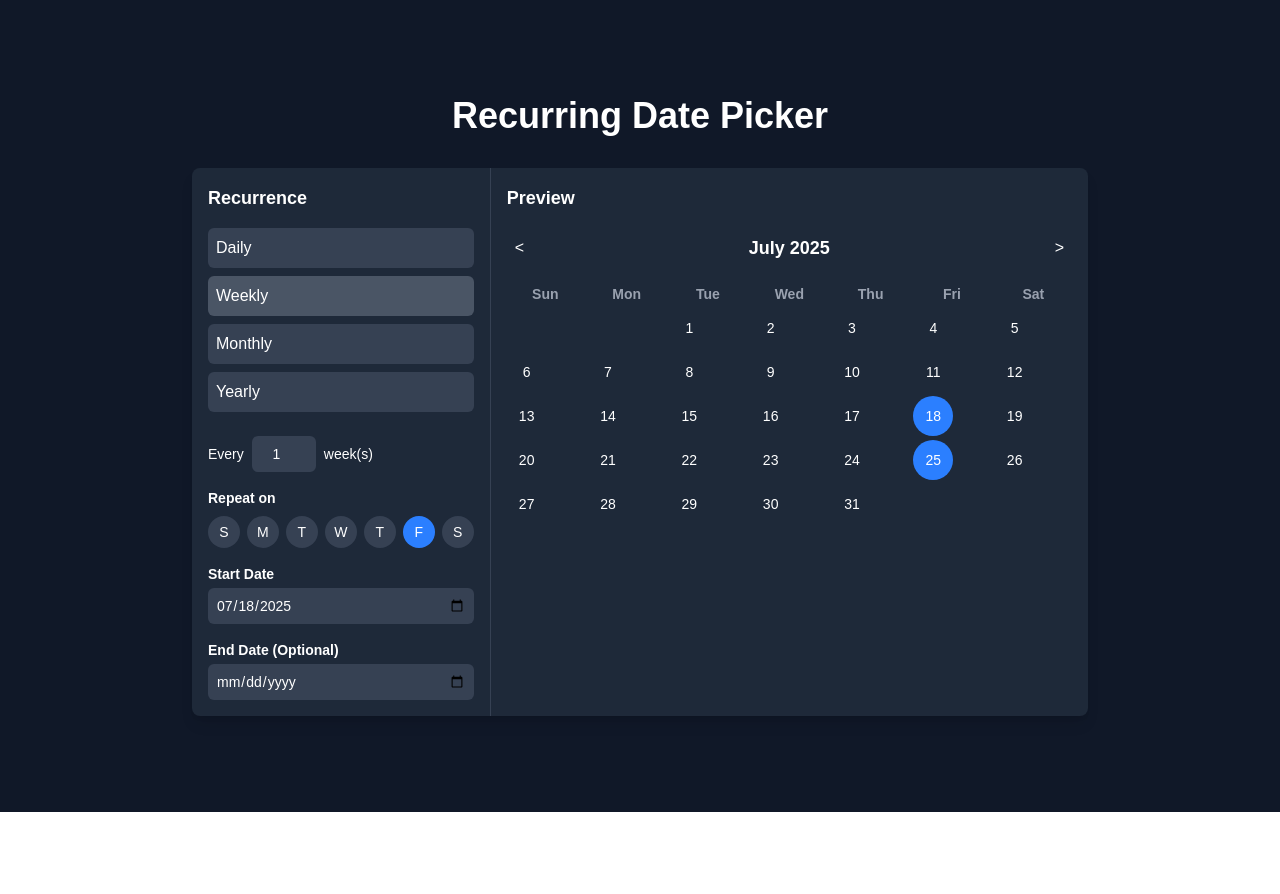
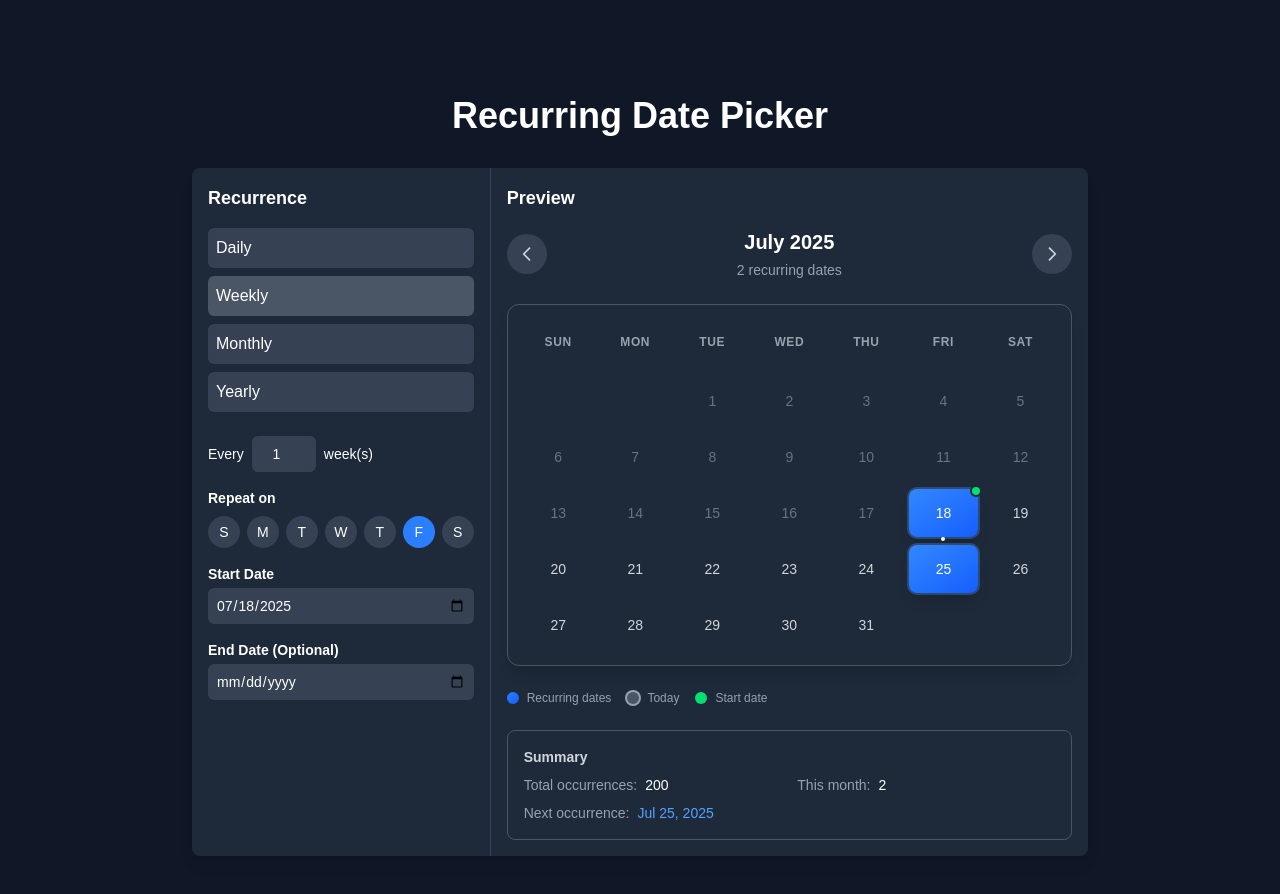
Before and after one commit to MaNaa04/recurring-date-picker, a Next.js app: page / in a window 1280 px wide. Shown: the top 894 px of the page. Before the commit the page ends 812 px from the top, so only its background shows below. Built offline with nearby package versions, Linux system fonts and the light colour scheme.

Commit message:
Improve CalendarPreview UI

```diff
--- a/components/CalendarPreview.tsx
+++ b/components/CalendarPreview.tsx
@@ -20,13 +20,16 @@ import {
   isSameMonth,
   startOfDay,
   setDate,
+  isToday,
+  isBefore,
+  isAfter,
 } from 'date-fns';
 
 // --- Helper function to generate the recurring dates (IMPROVED) ---
 const generateRecurringDates = (
   state: ReturnType<typeof useRecurrenceStore.getState>
 ) => {
-  const { recurrenceType, interval, daysOfWeek, monthlyConfig, startDate,endDate } = state;
+  const { recurrenceType, interval, daysOfWeek, monthlyConfig, startDate, endDate } = state;
   const recurringDates: Date[] = [];
   let cursorDate = startOfDay(startDate);
 
@@ -54,7 +57,7 @@ const generateRecurringDates = (
         // Find the next valid day
         while (true) {
           if (daysOfWeek.includes(getDay(searchDate))) {
-            const lastDate = recurringDates[recurringDates.length -1];
+            const lastDate = recurringDates[recurringDates.length - 1];
             // If it's not the first date, check if the interval is met
             if (lastDate) {
               const weekOfLastDate = getWeekOfMonth(lastDate);
@@ -68,8 +71,8 @@ const generateRecurringDates = (
             }
             recurringDates.push(searchDate);
             // After finding a date, jump forward by the interval weeks
-            if(recurringDates.length > 1){
-               const jump = interval > 1 ? interval -1 : 0;
+            if (recurringDates.length > 1) {
+              const jump = interval > 1 ? interval - 1 : 0;
               searchDate = addWeeks(searchDate, jump);
             }
             break;
@@ -121,8 +124,7 @@ const generateRecurringDates = (
   return recurringDates.map(d => startOfDay(d));
 };
 
-
-// --- The Calendar Component (No changes below this line) ---
+// --- The Calendar Component (Enhanced UI) ---
 const CalendarPreview = () => {
   const state = useRecurrenceStore();
   const [displayDate, setDisplayDate] = useState(new Date());
@@ -138,35 +140,157 @@ const CalendarPreview = () => {
   const prevMonth = () => setDisplayDate(addMonths(displayDate, -1));
   const nextMonth = () => setDisplayDate(addMonths(displayDate, 1));
 
+  // Get current month's recurring dates for stats
+  const currentMonthRecurring = recurringDates.filter(date =>
+    isSameMonth(date, displayDate)
+  );
+
   return (
-    <div>
-      <div className="flex items-center justify-between mb-4">
-        <button onClick={prevMonth} className="p-2 rounded-md hover:bg-gray-700">&lt;</button>
-        <span className="text-lg font-semibold">
+    <div className="space-y-6">
+      {/* Calendar Header with Navigation */}
+      <div className="flex items-center justify-between">
+        <button
+          onClick={prevMonth}
+          className="group flex items-center justify-center w-10 h-10 rounded-full bg-gray-700 hover:bg-gray-600 transition-all duration-200 hover:scale-105"
+        >
+          <svg className="w-5 h-5 text-gray-300 group-hover:text-white transition-colors" fill="none" stroke="currentColor" viewBox="0 0 24 24">
+            <path strokeLinecap="round" strokeLinejoin="round" strokeWidth={2} d="M15 19l-7-7 7-7" />
+          </svg>
+        </button>
+
+        <div className="text-center">
+          <h3 className="text-xl font-bold text-white">
             {format(displayDate, 'MMMM yyyy')}
+          </h3>
+          <p className="text-sm text-gray-400 mt-1">
+            {currentMonthRecurring.length} recurring {currentMonthRecurring.length === 1 ? 'date' : 'dates'}
+          </p>
+        </div>
+
+        <button
+          onClick={nextMonth}
+          className="group flex items-center justify-center w-10 h-10 rounded-full bg-gray-700 hover:bg-gray-600 transition-all duration-200 hover:scale-105"
+        >
+          <svg className="w-5 h-5 text-gray-300 group-hover:text-white transition-colors" fill="none" stroke="currentColor" viewBox="0 0 24 24">
+            <path strokeLinecap="round" strokeLinejoin="round" strokeWidth={2} d="M9 5l7 7-7 7" />
+          </svg>
+        </button>
+      </div>
+
+      {/* Calendar Grid */}
+      <div className="bg-gray-750 rounded-xl p-4 shadow-lg border border-gray-600">
+        {/* Day Headers */}
+        <div className="grid grid-cols-7 gap-2 mb-4">
+          {['Sun', 'Mon', 'Tue', 'Wed', 'Thu', 'Fri', 'Sat'].map(day => (
+            <div key={day} className="text-center py-2">
+              <span className="text-xs font-semibold text-gray-400 uppercase tracking-wider">
+                {day}
               </span>
-        <button onClick={nextMonth} className="p-2 rounded-md hover:bg-gray-700">&gt;</button>
             </div>
-      <div className="grid grid-cols-7 gap-1 text-center text-sm">
-        {['Sun', 'Mon', 'Tue', 'Wed', 'Thu', 'Fri', 'Sat'].map(day => (
-          <div key={day} className="font-bold text-gray-400">{day}</div>
           ))}
+        </div>
+
+        {/* Calendar Days */}
+        <div className="grid grid-cols-7 gap-2">
+          {/* Empty cells for days before month start */}
           {Array.from({ length: startingDayIndex }).map((_, i) => (
-          <div key={`empty-${i}`} />
+            <div key={`empty-${i}`} className="h-12" />
           ))}
+
+          {/* Days of the month */}
           {daysInMonth.map((day) => {
             const isRecurring = recurringDates.some(d => isSameDay(d, day));
+            const isTodayDate = isToday(day);
+            const isPastDate = isBefore(day, new Date()) && !isTodayDate;
+            const isStartDate = isSameDay(day, state.startDate);
+            const isEndDate = state.endDate && isSameDay(day, state.endDate);
+
             return (
               <div
                 key={day.toString()}
-              className={`flex items-center justify-center h-10 w-10 rounded-full ${
-                isRecurring ? 'bg-blue-500 text-white' : ''
-              } ${isSameDay(day, new Date()) && !isRecurring ? 'bg-gray-700' : ''}`}
+                className={`
+                  relative flex items-center justify-center h-12 w-full rounded-lg text-sm font-medium
+                  transition-all duration-200 cursor-pointer group
+                  ${isRecurring
+                    ? 'bg-gradient-to-br from-blue-500 to-blue-600 text-white shadow-lg hover:shadow-xl hover:scale-105 ring-2 ring-blue-400/30'
+                    : isPastDate
+                    ? 'text-gray-500 hover:bg-gray-700/50'
+                    : 'text-gray-300 hover:bg-gray-700 hover:text-white'
+                  }
+                  ${isTodayDate && !isRecurring ? 'bg-gray-600 ring-2 ring-gray-400 text-white' : ''}
+                  ${isStartDate && !isRecurring ? 'ring-2 ring-green-400 bg-green-500/20' : ''}
+                  ${isEndDate && !isRecurring ? 'ring-2 ring-red-400 bg-red-500/20' : ''}
+                `}
               >
+                <span className="relative z-10">
                   {format(day, 'd')}
+                </span>
+
+                {/* Special indicators */}
+                {isRecurring && (
+                  <div className="absolute inset-0 rounded-lg bg-gradient-to-br from-blue-400/20 to-transparent" />
+                )}
+
+                {isStartDate && (
+                  <div className="absolute -top-1 -right-1 w-3 h-3 bg-green-400 rounded-full border-2 border-gray-800" />
+                )}
+
+                {isEndDate && (
+                  <div className="absolute -top-1 -right-1 w-3 h-3 bg-red-400 rounded-full border-2 border-gray-800" />
+                )}
+
+                {isTodayDate && (
+                  <div className="absolute -bottom-1 left-1/2 transform -translate-x-1/2 w-1 h-1 bg-white rounded-full" />
+                )}
               </div>
             );
           })}
+        </div>
+      </div>
+
+      {/* Legend */}
+      <div className="flex flex-wrap gap-4 text-xs">
+        <div className="flex items-center space-x-2">
+          <div className="w-3 h-3 bg-gradient-to-br from-blue-500 to-blue-600 rounded-full"></div>
+          <span className="text-gray-400">Recurring dates</span>
+        </div>
+        <div className="flex items-center space-x-2">
+          <div className="w-3 h-3 bg-gray-600 rounded-full ring-2 ring-gray-400"></div>
+          <span className="text-gray-400">Today</span>
+        </div>
+        <div className="flex items-center space-x-2">
+          <div className="w-3 h-3 bg-green-400 rounded-full"></div>
+          <span className="text-gray-400">Start date</span>
+        </div>
+        {state.endDate && (
+          <div className="flex items-center space-x-2">
+            <div className="w-3 h-3 bg-red-400 rounded-full"></div>
+            <span className="text-gray-400">End date</span>
+          </div>
+        )}
+      </div>
+
+      {/* Summary Stats */}
+      <div className="bg-gray-750 rounded-lg p-4 border border-gray-600">
+        <h4 className="text-sm font-semibold text-gray-300 mb-2">Summary</h4>
+        <div className="grid grid-cols-2 gap-4 text-sm">
+          <div>
+            <span className="text-gray-400">Total occurrences:</span>
+            <span className="ml-2 font-medium text-white">{recurringDates.length}</span>
+          </div>
+          <div>
+            <span className="text-gray-400">This month:</span>
+            <span className="ml-2 font-medium text-white">{currentMonthRecurring.length}</span>
+          </div>
+        </div>
+        {recurringDates.length > 0 && (
+          <div className="mt-2 text-sm">
+            <span className="text-gray-400">Next occurrence:</span>
+            <span className="ml-2 font-medium text-blue-400">
+              {format(recurringDates.find(date => isAfter(date, new Date())) || recurringDates[0], 'MMM d, yyyy')}
+            </span>
+          </div>
+        )}
       </div>
     </div>
   );
```
Lines whose indentation alone changed are shown as unchanged.
